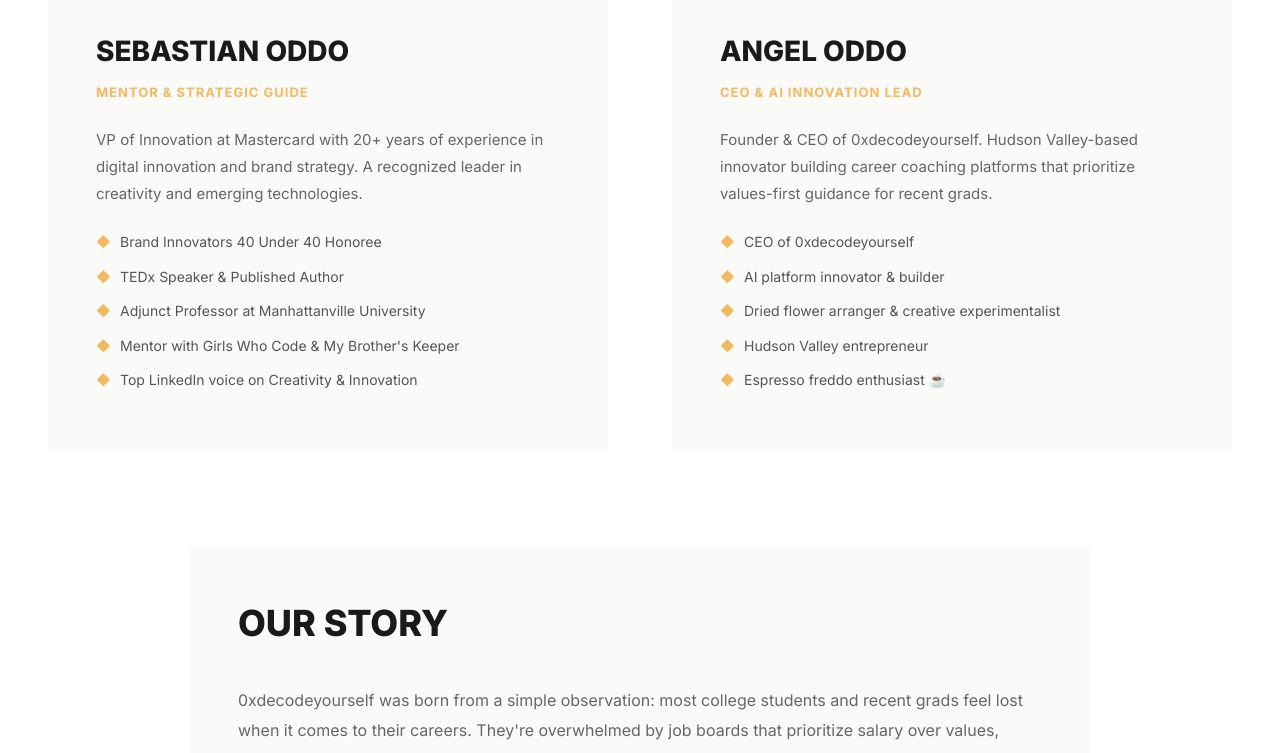
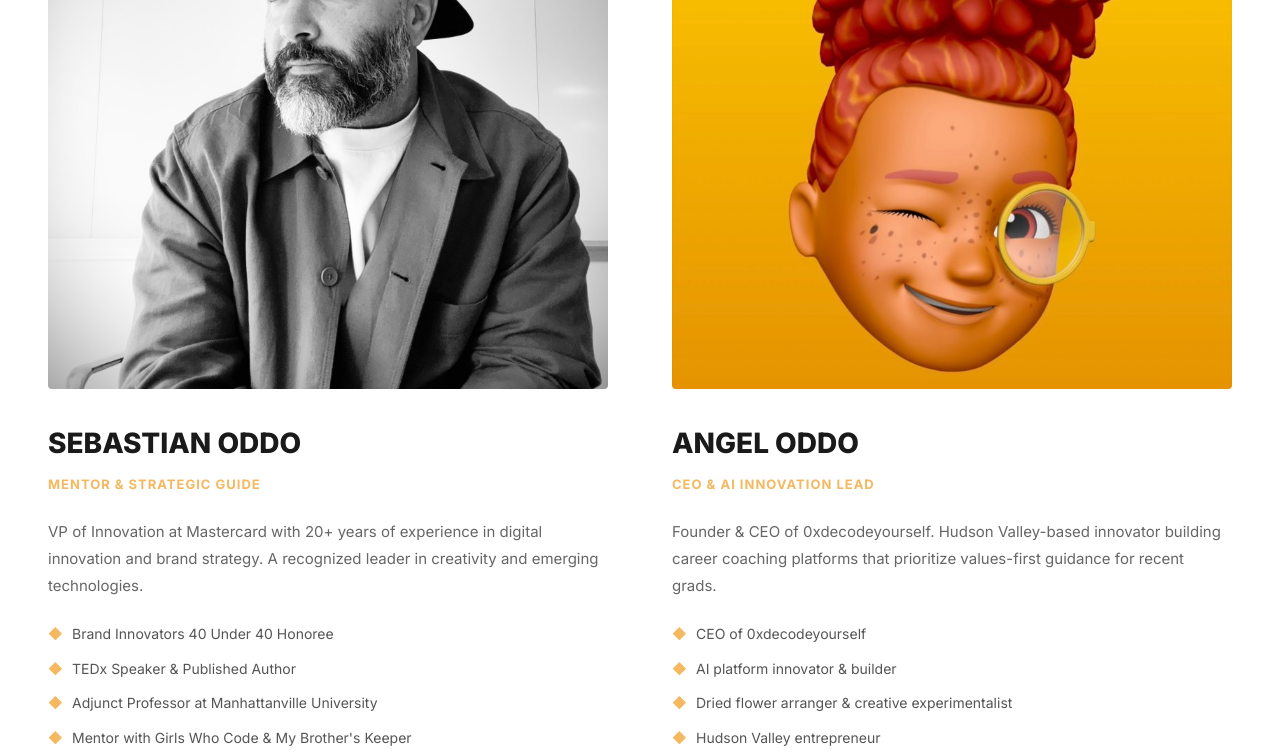
Before and after one commit to 09-sodev/09-sodev.github.io, a plain HTML site: page about.html in a window 1280 px wide. Shown: the part 758-1511 px from the top of the page. Drawn offline with Linux system fonts and the light colour scheme.

Commit message:
Update About page with real headshots and remove homepage

```diff
--- a/about.html
+++ b/about.html
@@ -133,27 +133,30 @@
         }
 
         .person-card {
-            padding: 3rem;
-            background: var(--light-bg);
+            padding: 0;
+            background: transparent;
             border-radius: 2px;
             transition: all 0.3s;
         }
 
         .person-card:hover {
-            background: #f0f0f0;
-            transform: translateY(-2px);
+            transform: translateY(-4px);
         }
 
-        .person-avatar {
-            width: 120px;
-            height: 120px;
-            background: var(--gold);
-            border-radius: 50%;
+        .person-image {
+            width: 100%;
+            aspect-ratio: 1;
+            background: #f0f0f0;
+            border-radius: 4px;
+            overflow: hidden;
             margin-bottom: 2rem;
-            display: flex;
-            align-items: center;
-            justify-content: center;
-            font-size: 48px;
+        }
+
+        .person-image img {
+            width: 100%;
+            height: 100%;
+            object-fit: cover;
+            display: block;
         }
 
         .person-card h2 {
@@ -304,10 +307,6 @@
                 gap: 2rem;
             }
 
-            .person-card {
-                padding: 2rem;
-            }
-
             .person-card h2 {
                 font-size: 24px;
             }
@@ -330,7 +329,6 @@
     <header role="banner">
         <div class="logo">0xDECODE</div>
         <nav role="navigation" aria-label="Main navigation">
-            <a href="/">Home</a>
             <a href="/beta">Platform</a>
             <a href="/about">About</a>
         </nav>
@@ -349,7 +347,9 @@
             <div class="people-grid">
                 <!-- Sebastian -->
                 <article class="person-card">
-                    <div class="person-avatar">🚀</div>
+                    <div class="person-image">
+                        <img src="sebastian.jpg" alt="Sebastian Oddo - Mentor" loading="lazy">
+                    </div>
                     <h2>Sebastian Oddo</h2>
                     <div class="person-role">Mentor & Strategic Guide</div>
                     <p class="person-bio">
@@ -366,7 +366,9 @@
 
                 <!-- Angel -->
                 <article class="person-card">
-                    <div class="person-avatar">✨</div>
+                    <div class="person-image">
+                        <img src="angel.png" alt="Angel Oddo - CEO" loading="lazy">
+                    </div>
                     <h2>Angel Oddo</h2>
                     <div class="person-role">CEO & AI Innovation Lead</div>
                     <p class="person-bio">
```
Also changed, not shown: angel.png (added), sebastian.jpg (added).
